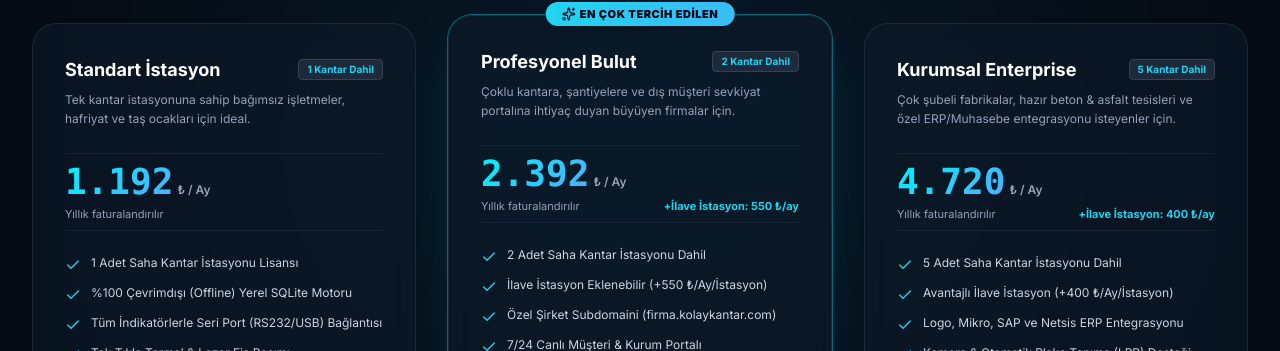
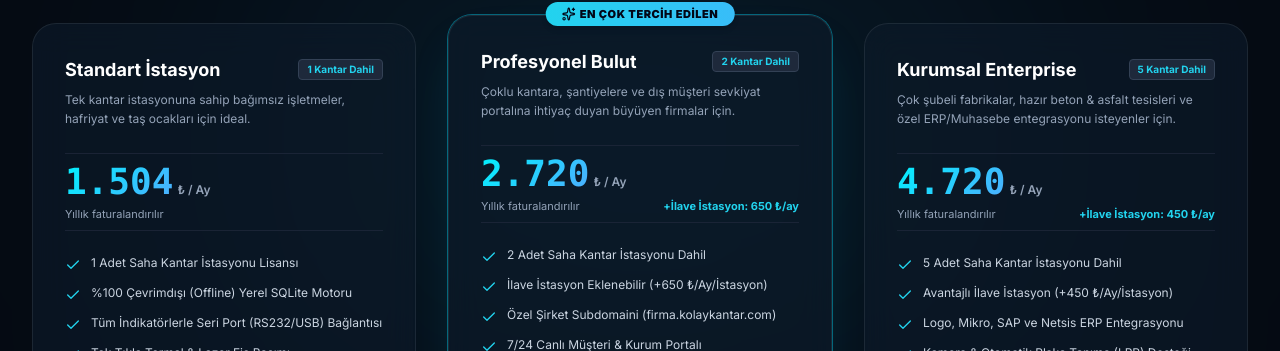
Before and after one commit to zersoft/kolaykantar.com, a Next.js app: page / in a window 1280 px wide. Shown: the part 5945-6296 px from the top of the page. Built offline with nearby package versions, Linux system fonts and the light colour scheme.

Commit message:
feat(pricing): Fiyatlar guncellendi (Omurboyu: 24.900 TL, Standart: 1.880 TL, Pro: 3.400 TL, Enterprise: 5.900 TL)

```diff
--- a/src/components/landing/pricing-section.tsx
+++ b/src/components/landing/pricing-section.tsx
@@ -19,7 +19,7 @@ export function PricingSection() {
       badge: "Tek Kantar İçin",
       includedStations: 1,
       extraStationAllowed: false,
-      baseMonthlyPrice: 1490,
+      baseMonthlyPrice: 1880,
       description: "Tek kantar istasyonuna sahip bağımsız işletmeler, hafriyat ve taş ocakları için ideal.",
       features: [
         "1 Adet Saha Kantar İstasyonu Lisansı",
@@ -38,12 +38,12 @@ export function PricingSection() {
       badge: "En Çok Tercih Edilen",
       includedStations: 2,
       extraStationAllowed: true,
-      extraStationPrice: 550,
-      baseMonthlyPrice: 2990,
+      extraStationPrice: 650,
+      baseMonthlyPrice: 3400,
       description: "Çoklu kantara, şantiyelere ve dış müşteri sevkiyat portalına ihtiyaç duyan büyüyen firmalar için.",
       features: [
         "2 Adet Saha Kantar İstasyonu Dahil",
-        "İlave İstasyon Eklenebilir (+550 ₺/Ay/İstasyon)",
+        "İlave İstasyon Eklenebilir (+650 ₺/Ay/İstasyon)",
         "Özel Şirket Subdomaini (firma.kolaykantar.com)",
         "7/24 Canlı Müşteri & Kurum Portalı",
         "Malzeme İcmal & Alttoplam Raporları",
@@ -59,12 +59,12 @@ export function PricingSection() {
       badge: "Büyük & Çok Şubeli Şirketler",
       includedStations: 5,
       extraStationAllowed: true,
-      extraStationPrice: 400,
+      extraStationPrice: 450,
       baseMonthlyPrice: 5900,
       description: "Çok şubeli fabrikalar, hazır beton & asfalt tesisleri ve özel ERP/Muhasebe entegrasyonu isteyenler için.",
       features: [
         "5 Adet Saha Kantar İstasyonu Dahil",
-        "Avantajlı İlave İstasyon (+400 ₺/Ay/İstasyon)",
+        "Avantajlı İlave İstasyon (+450 ₺/Ay/İstasyon)",
         "Logo, Mikro, SAP ve Netsis ERP Entegrasyonu",
         "Kamera & Otomatik Plaka Tanıma (LPR) Desteği",
         "Bariyer & Trafik Lambası Otomasyonu",
@@ -77,7 +77,7 @@ export function PricingSection() {
 
   // Profesyonel Paket hesaplama
   const proExtraStations = Math.max(0, stationCount - 2);
-  const proMonthlyTotal = (2990 + proExtraStations * 550) * discountMultiplier;
+  const proMonthlyTotal = (3400 + proExtraStations * 650) * discountMultiplier;
 
   return (
     <section id="pricing" className="py-24 bg-[#060b13] border-t border-slate-800 relative overflow-hidden">
@@ -133,7 +133,7 @@ export function PricingSection() {
         {/* ─── 1. BULUT & SAAS PLANLARI GÖRÜNÜMÜ ───────────────────────────────── */}
         {modelType === "saas" ? (
           <div className="space-y-12 animate-in fade-in zoom-in-95 duration-200">
-            {/* Aylık / Yıllık Toggle & İstasyon Seçici */}
+            {/* Aylık / Yıllık Toggle */}
             <div className="flex flex-col sm:flex-row items-center justify-center gap-6">
               <div className="flex items-center gap-3">
                 <span className={`text-xs font-bold ${billingCycle === "monthly" ? "text-white" : "text-slate-400"}`}>
@@ -298,7 +298,7 @@ export function PricingSection() {
                     </span>
                     <div className="flex items-baseline gap-2">
                       <span className="text-4xl font-black font-mono text-white text-gradient-cyan">
-                        14.900
+                        24.900
                       </span>
                       <span className="text-sm text-slate-300 font-bold">₺ / İstasyon (Tek Seferlik)</span>
                     </div>
@@ -350,7 +350,7 @@ export function PricingSection() {
                   </ul>
 
                   <div className="pt-3 border-t border-slate-800 text-[11px] text-slate-400 leading-relaxed">
-                    💡 <strong>6. Aydan Sonra Güncelleme Modeli:</strong> 6 ayın sonunda yeni sürümleri ve güncellemeleri almaya devam etmek isterseniz yıllık cüzi bir bakım paketi (2.400 ₺/Yıl) alabilirsiniz. Bakım almasanız dahi elinizdeki sürümü ömür boyu sınırsız kullanabilirsiniz.
+                    💡 <strong>6. Aydan Sonra Güncelleme Modeli:</strong> 6 ayın sonunda yeni sürümleri ve güncellemeleri almaya devam etmek isterseniz yıllık cüzi bir bakım paketi (3.600 ₺/Yıl) alabilirsiniz. Bakım almasanız dahi elinizdeki sürümü ömür boyu sınırsız kullanabilirsiniz.
                   </div>
                 </div>
               </div>
```
